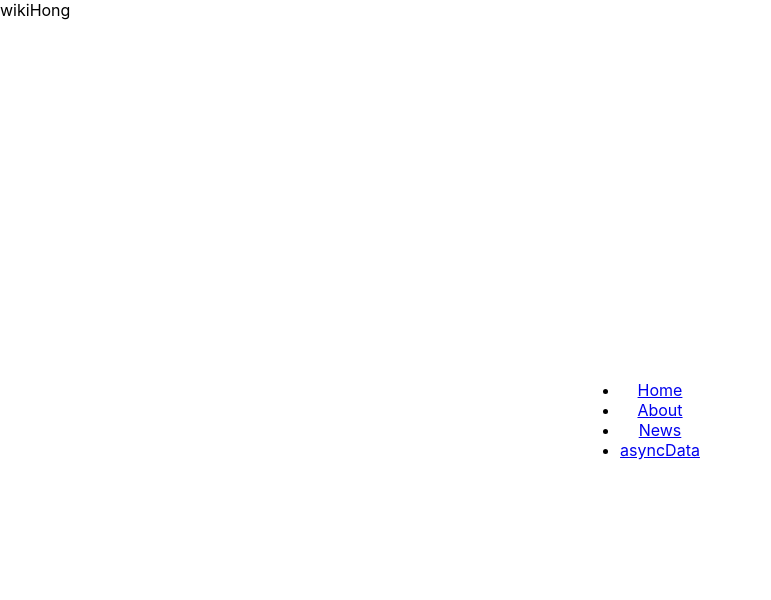
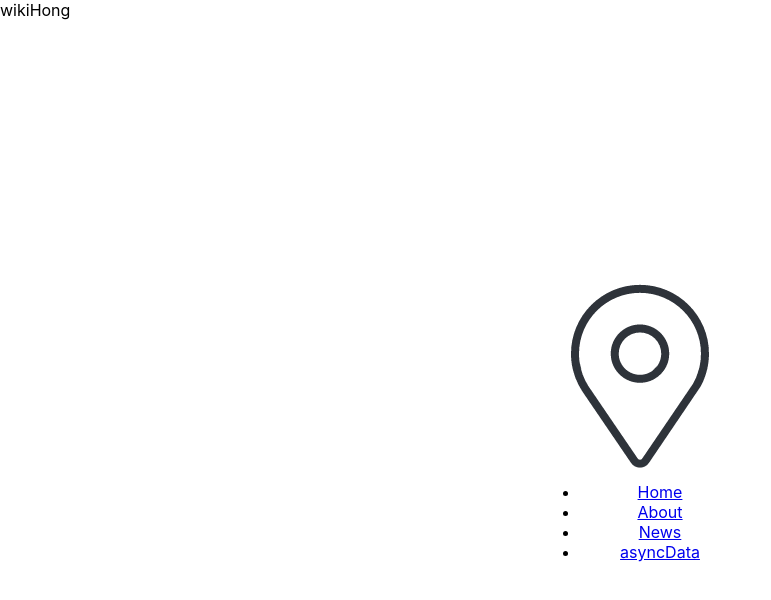
Before and after one commit to hongjingping/nuxt.js, a Nuxt app: page / in a window 1280 px wide. Shown: the top 600 px of the page, without its empty margins (0-771 px from the left). Built offline with nearby package versions, Linux system fonts and the light colour scheme.

Commit message:
开发环境引入静态文件

```diff
--- a/pages/index.vue
+++ b/pages/index.vue
@@ -1,6 +1,9 @@
 <template>
   <section class="container">
     <div>
+      <div class="dist">
+        <img src="~assets/images/location.png" alt="">
+      </div>
       <ul>
         <li><nuxt-link :to="{name: 'index'}">Home</nuxt-link></li>
         <li><nuxt-link :to="{name: 'about'}">About</nuxt-link></li>
```
Also changed, not shown: assets/images/location.png (added).
